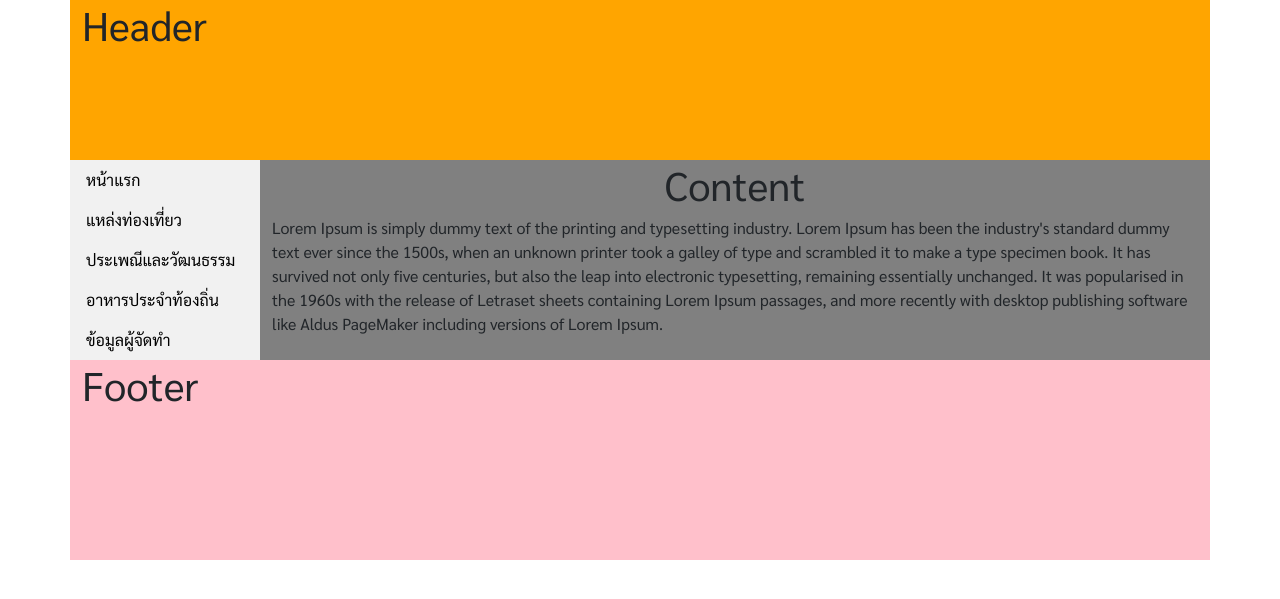
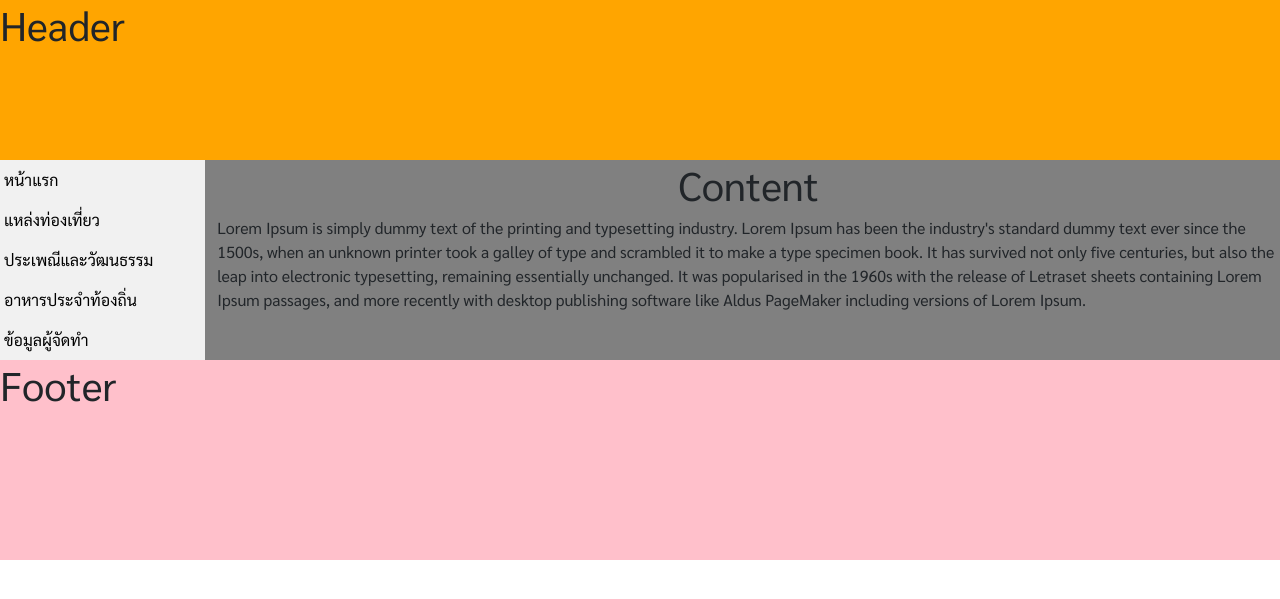
Before and after one commit to teacheryingkun1/final_project, a PHP site: page / in a window 1280 px wide. Shown: the top 599 px of the page. Run offline with PHP 8.4, Linux system fonts and the light colour scheme.

Commit message:
Update index.php

```diff
--- a/index.php
+++ b/index.php
@@ -1,18 +1,24 @@
-<!doctype html>
+<!DOCTYPE html>
 <html lang="en">
-
   <head>
     <!-- Required meta tags -->
-    <meta charset="utf-8">
-    <meta name="viewport" content="width=device-width, initial-scale=1">
+    <meta charset="utf-8" />
+    <meta name="viewport" content="width=device-width, initial-scale=1" />
     <!-- Bootstrap CSS -->
-    <link href="https://cdn.jsdelivr.net/npm/bootstrap@5.1.3/dist/css/bootstrap.min.css" rel="stylesheet"
-        integrity="sha384-1BmE4kWBq78iYhFldvKuhfTAU6auU8tT94WrHftjDbrCEXSU1oBoqyl2QvZ6jIW3" crossorigin="anonymous">
+    <link
+      href="https://cdn.jsdelivr.net/npm/bootstrap@5.1.3/dist/css/bootstrap.min.css"
+      rel="stylesheet"
+      integrity="sha384-1BmE4kWBq78iYhFldvKuhfTAU6auU8tT94WrHftjDbrCEXSU1oBoqyl2QvZ6jIW3"
+      crossorigin="anonymous"
+    />
     <title>อย่าลืมแก้ไตเติ้ล</title>
-    <link rel="stylesheet" href="https://fonts.googleapis.com/css?family=Sarabun">
+    <link
+      rel="stylesheet"
+      href="https://fonts.googleapis.com/css?family=Sarabun"
+    />
     <style>
       body {
-            font-family: 'Sarabun';
+        font-family: "Sarabun";
       }
 
       #container {
@@ -59,11 +65,9 @@
         color: white;
       }
     </style>
-
   </head>
 
   <body>
-    <div class="container">
     <!-- คอนเทนเนอร์ -->
     <div id="container">
       <div class="row">
@@ -88,15 +92,17 @@
           <center>
             <h1>Content</h1>
           </center>
-                    <p>Lorem Ipsum is simply dummy text of the printing and typesetting industry.
-                        Lorem Ipsum has been the industry's standard dummy text ever since the 1500s,
-                        when an unknown printer took a galley of type and scrambled it to make a type specimen book.
-                        It has survived not only five centuries, but also the leap into electronic typesetting,
-                        remaining essentially unchanged.
-                        It was popularised in the 1960s with the release of Letraset sheets containing Lorem Ipsum
-                        passages,
-                        and more recently with desktop publishing software like Aldus PageMaker including versions of
-                        Lorem Ipsum.</p>
+          <p>
+            Lorem Ipsum is simply dummy text of the printing and typesetting
+            industry. Lorem Ipsum has been the industry's standard dummy text
+            ever since the 1500s, when an unknown printer took a galley of type
+            and scrambled it to make a type specimen book. It has survived not
+            only five centuries, but also the leap into electronic typesetting,
+            remaining essentially unchanged. It was popularised in the 1960s
+            with the release of Letraset sheets containing Lorem Ipsum passages,
+            and more recently with desktop publishing software like Aldus
+            PageMaker including versions of Lorem Ipsum.
+          </p>
         </div>
       </div>
       <div class="row">
@@ -106,11 +112,11 @@
         </div>
       </div>
     </div>
-    </div>
     <!-- Option 1: Bootstrap Bundle with Popper -->
-    <script src="https://cdn.jsdelivr.net/npm/bootstrap@5.1.3/dist/js/bootstrap.bundle.min.js"
+    <script
+      src="https://cdn.jsdelivr.net/npm/bootstrap@5.1.3/dist/js/bootstrap.bundle.min.js"
       integrity="sha384-ka7Sk0Gln4gmtz2MlQnikT1wXgYsOg+OMhuP+IlRH9sENBO0LRn5q+8nbTov4+1p"
-        crossorigin="anonymous"></script>
+      crossorigin="anonymous"
+    ></script>
   </body>
-
 </html>
```
Lines whose indentation alone changed are shown as unchanged.
